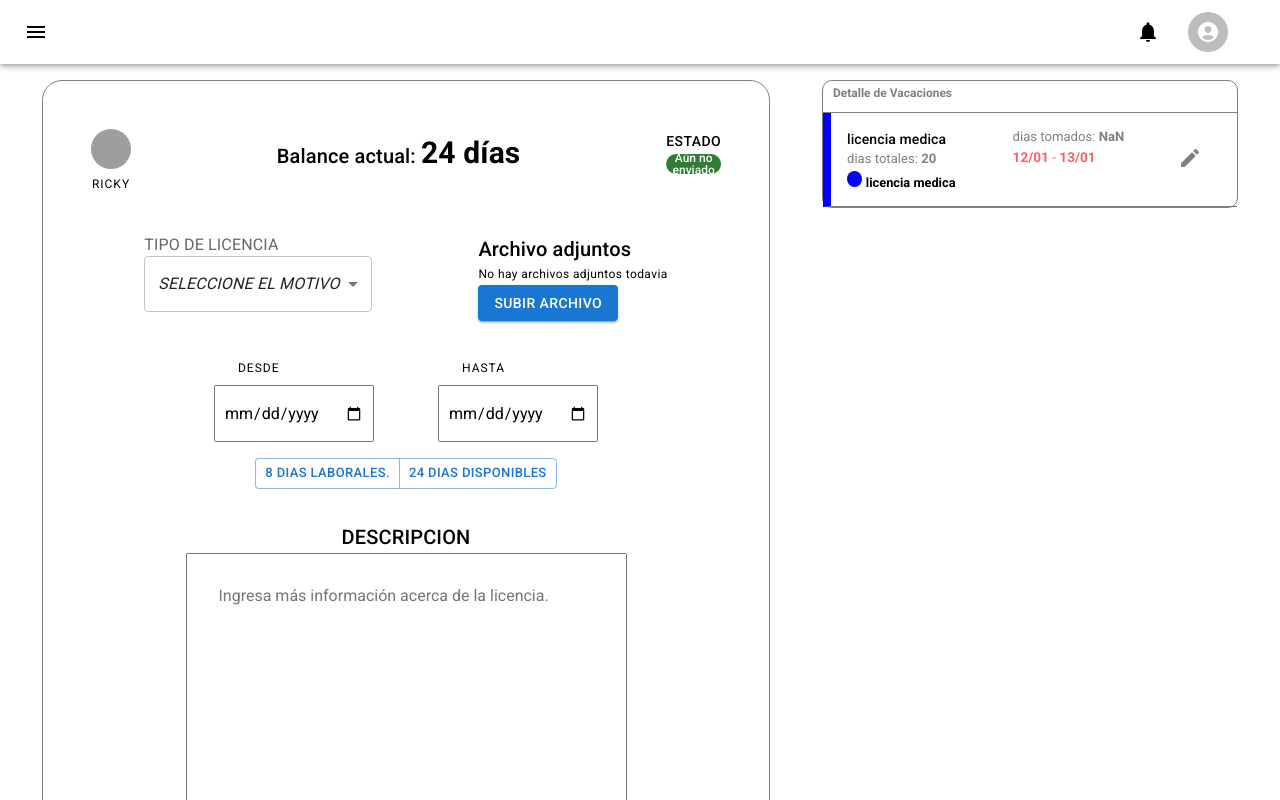
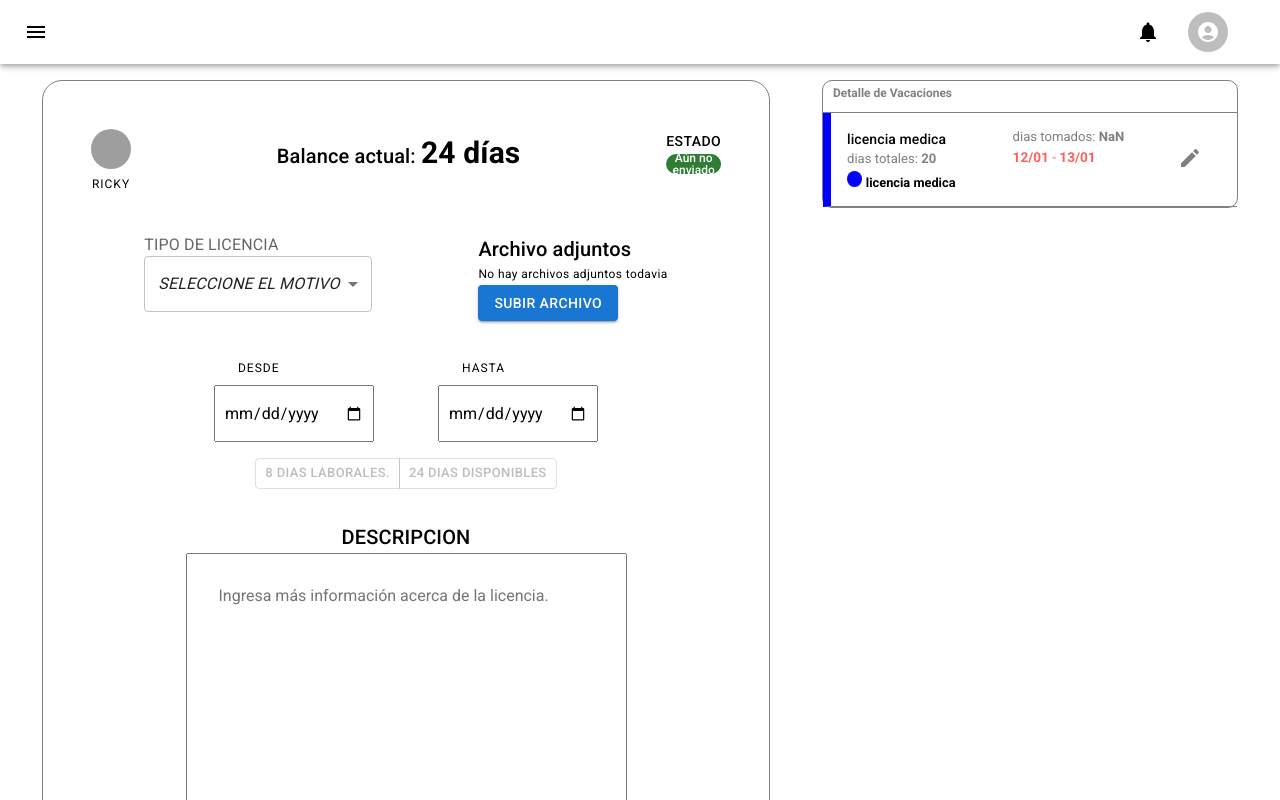
Before and after one commit to PJoaquin-adviters/Proyecto-final-adviters, a React (Create React App) app: page /cargarLicencia in a window 1280 px wide. Shown: the top 800 px of the page. Built offline with nearby package versions, Linux system fonts and the light colour scheme; grey boxes are pictures that could not be loaded.

Commit message:
Formatea código

```diff
--- a/src/Pages/CargarLicenciaPage/CargarLicenciaPage.jsx
+++ b/src/Pages/CargarLicenciaPage/CargarLicenciaPage.jsx
@@ -8,7 +8,7 @@ import {
   ButtonGroup,
   Button,
   Typography,
-  Grid
+  Grid,
 } from "@mui/material";
 import Lista from "../../components/lista/Lista";
 import ListItemCargaLicencia from "../../components/ListItemCargaLicencia/ListItemCargaLicencia";
@@ -18,7 +18,6 @@ import "./CargarLicenciaStyle.css";
 const CargarLicenciaPage = () => {
   const [datosLicenciaNueva, setDatosLicenciaNueva] = useState({});
   // const datosUsuario = getDatosUsuario();
-
 
   const handleChange = (e) => {
     datosLicenciaNueva[e.target.name] = e.target.value;
@@ -34,7 +33,7 @@ const CargarLicenciaPage = () => {
   return (
     //el grid es de 12. Entonces, puse lg -> 8 para que un espacio sobre y pueda ser usado como un distanciamiento parejo entre el container principal y la lista
     <Grid container padding={2} justifyContent={"space-around"}>
-      <Grid xs={12} lg={7} >
+      <Grid xs={12} lg={7}>
         <main id="cl-contenedor">
           <section id="cl-titulo">
             <div>
@@ -97,8 +96,8 @@ const CargarLicenciaPage = () => {
                 size="small"
                 color="primary"
               >
-                <Button>{8} dias laborales.</Button>
-                <Button>{24} dias disponibles</Button>
+                <Button disabled>{8} dias laborales.</Button>
+                <Button disabled>{24} dias disponibles</Button>
               </ButtonGroup>
             </div>
             <div>
```
